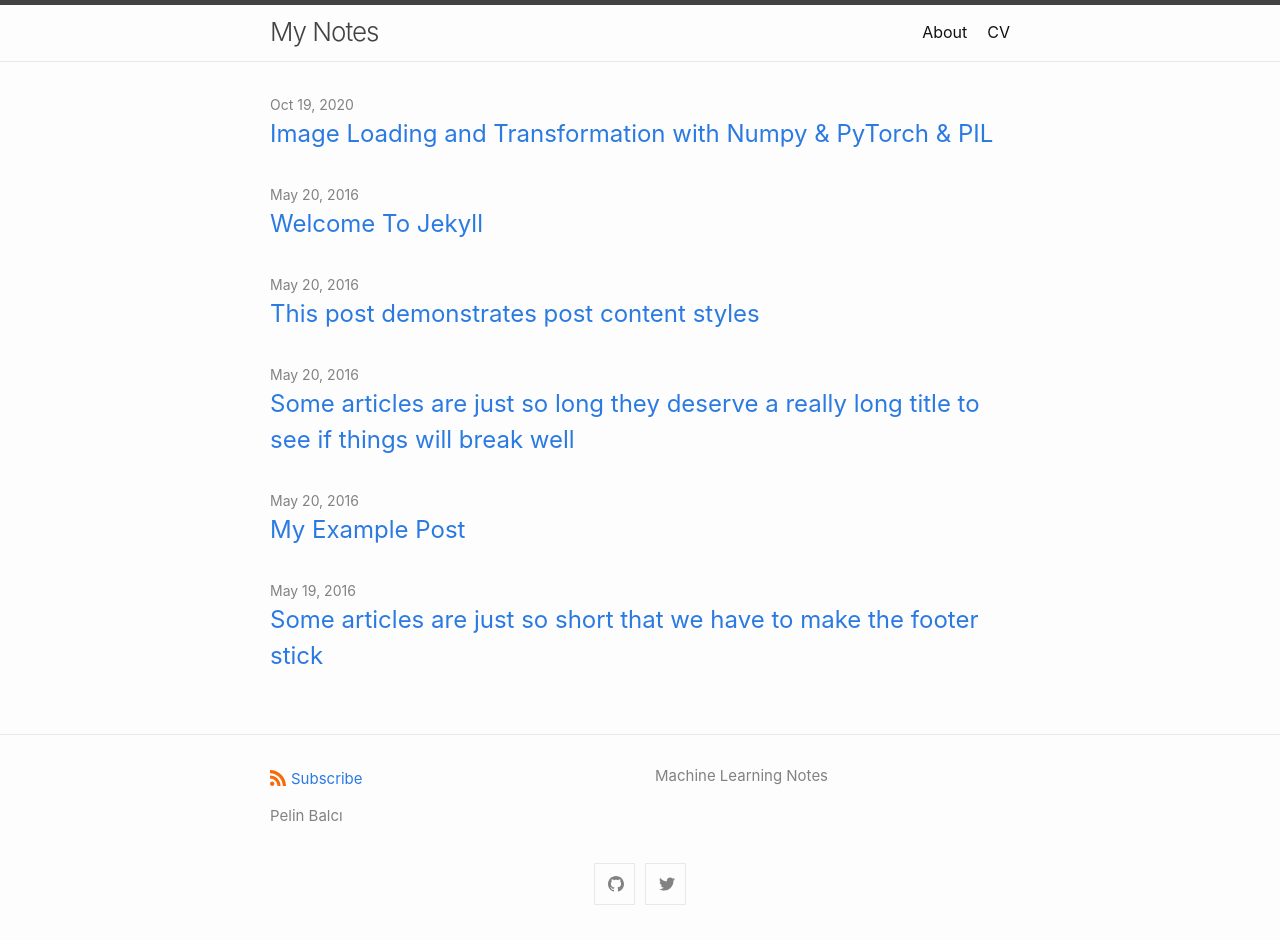
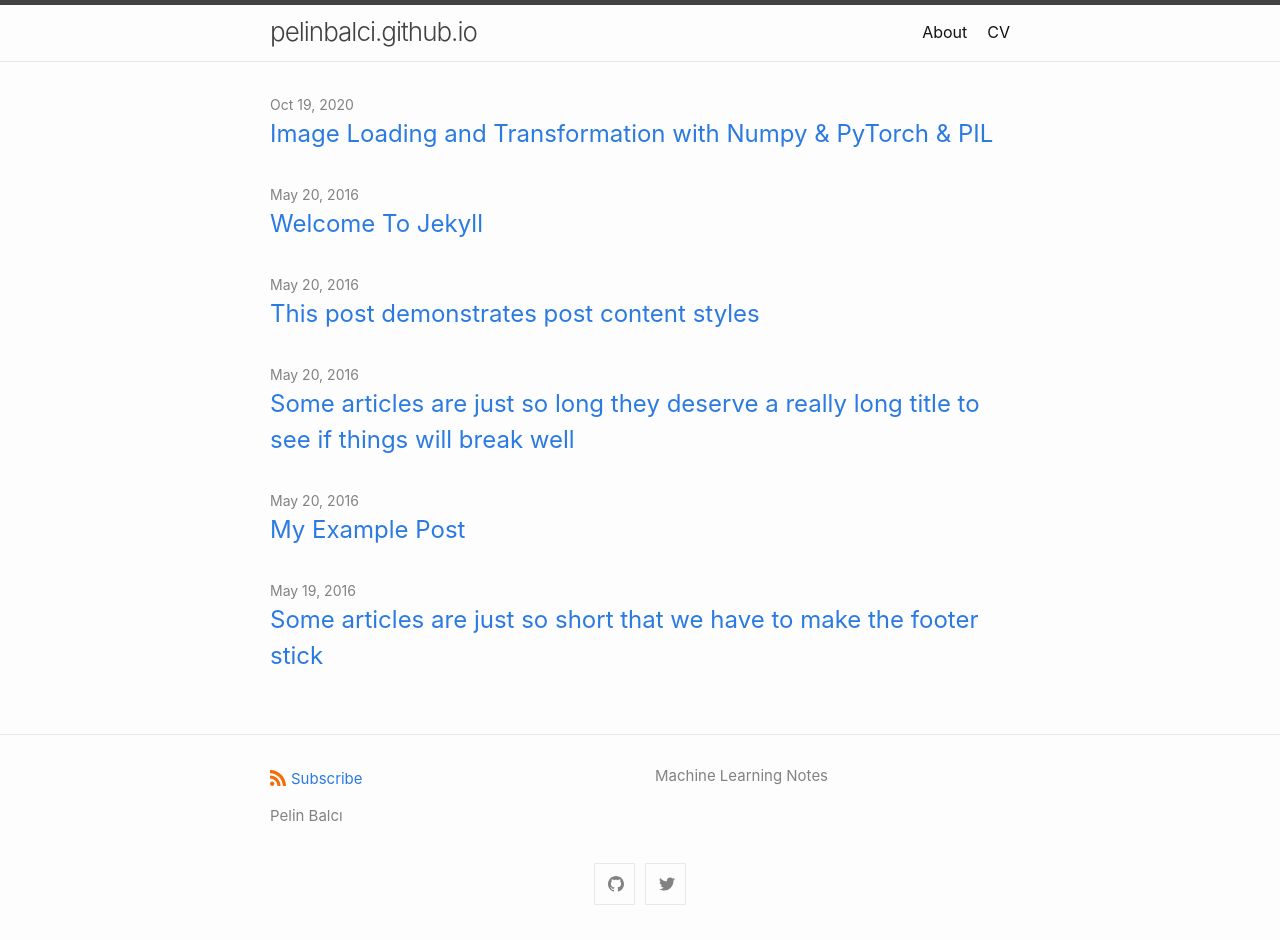
Before and after one commit to pelinbalci/pelinbalci.github.io, a Jekyll site: the page built from index.md, in a window 1280 px wide. Built offline with Jekyll 4.4.1, drawn with Linux system fonts in a browser that asks for light colours.

Commit message:
change the main page

```diff
--- a/_config.yml
+++ b/_config.yml
@@ -1,4 +1,4 @@
-title: My Notes
+title:
 author:
   name: Pelin Balcı
   github: https://github.com/pelinbalci
@@ -6,6 +6,9 @@
 
   Machine Learning Notes
 #description will appear in your document head meta (for Google search results)
+
+# blog cover
+cover: "/assets/images/cover.jpeg"
 
 show_excerpts: false # set to true to show excerpts on the homepage
 
```
